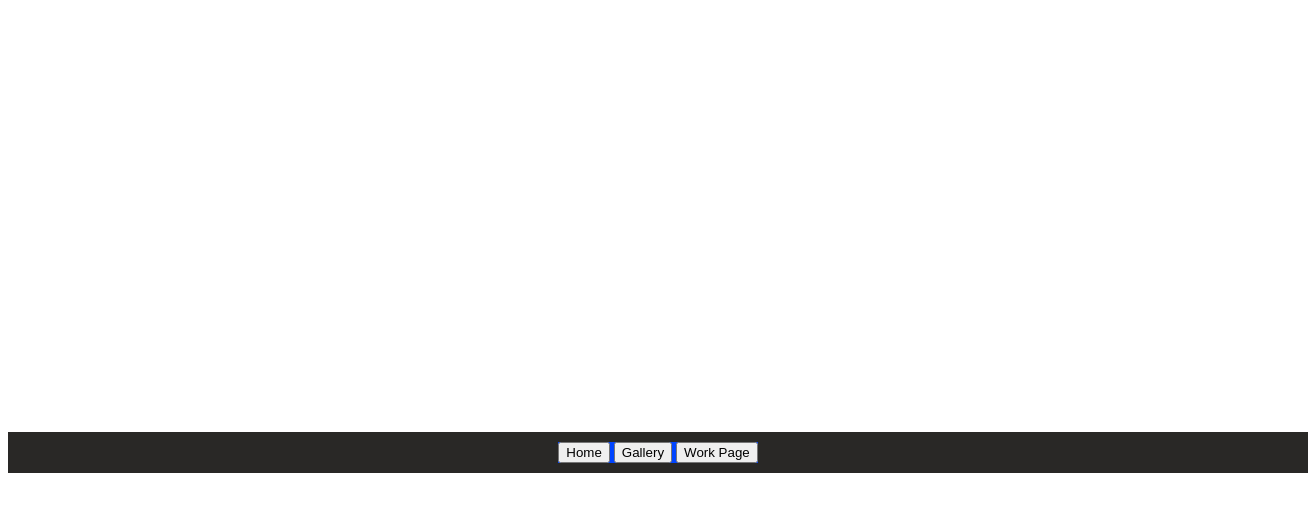
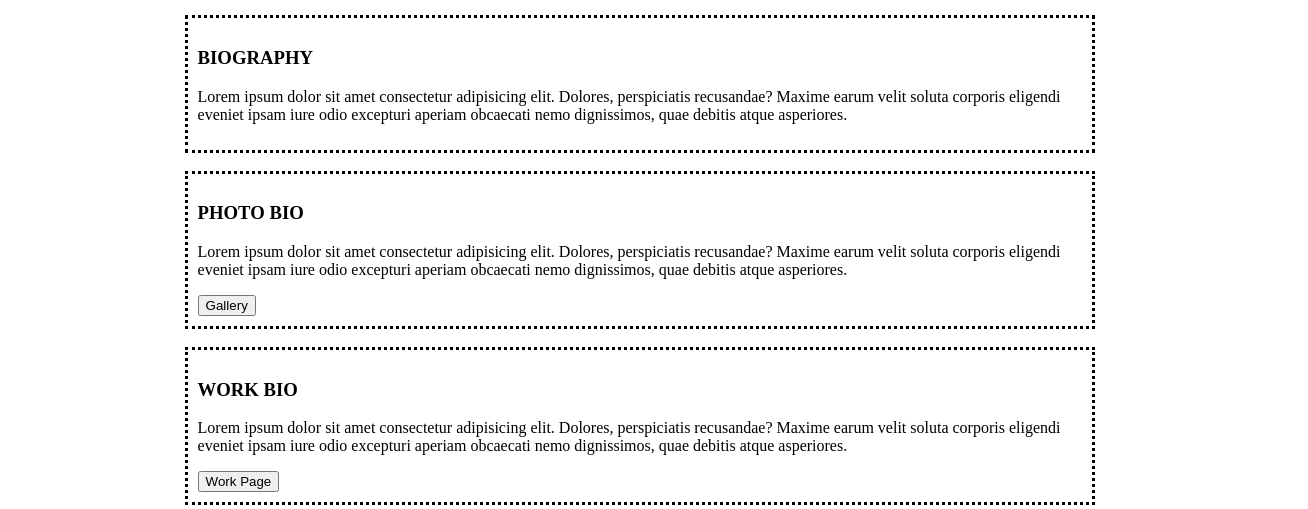
Before and after one commit to MaudielR/PersonalBio, a website: page index.html in a window 1280 px wide. Shown: the part 327-836 px from the top of the page, 1308 px wide, since content can reach past the window. Before the commit the page ends 800 px from the top, so only its background shows below. Drawn offline with Linux system fonts and the light colour scheme.

Commit message:
New tables
Added new tables and placed the footer below where it belongs

```diff
--- a/index.html
+++ b/index.html
@@ -8,6 +8,7 @@
     <title>Persoanl Bio Home page</title>
   </head>
   <body>
+    <div id="mainContainer">
     <!--main holds the topnavbar with links to other pages and links to social media-->
       <main>
         <div class="topbar">
@@ -43,8 +44,39 @@
             </div>
           </div>
       </div>
+      </br>
+      <!--Main Bio-->
+      <div id = "mainBio">
+        <h3>BIOGRAPHY</h3>
+        <p>Lorem ipsum dolor sit amet consectetur adipisicing elit.
+          Dolores, perspiciatis recusandae? Maxime earum velit soluta corporis
+          eligendi eveniet ipsam iure odio excepturi aperiam obcaecati nemo dignissimos,
+          quae debitis atque asperiores.</p>
+      </div>
+      </br>
+      <div id = "photoBio">
+        <h3>PHOTO BIO</h3>
+        <p>Lorem ipsum dolor sit amet consectetur adipisicing elit.
+          Dolores, perspiciatis recusandae? Maxime earum velit soluta corporis
+          eligendi eveniet ipsam iure odio excepturi aperiam obcaecati nemo dignissimos,
+          quae debitis atque asperiores.</p>
+          <button id="photoBioLink" hreff="sdff">Gallery</button>
+      </div>
+      </br>
+      <div id = "workBio">
+
+        <h3>WORK BIO</h3>
+
+        <p>Lorem ipsum dolor sit amet consectetur adipisicing elit.
+          Dolores, perspiciatis recusandae? Maxime earum velit soluta corporis
+          eligendi eveniet ipsam iure odio excepturi aperiam obcaecati nemo dignissimos,
+          quae debitis atque asperiores.</p>
+          <button id="workBioLink" hreff="sdff">Work Page</button>
+      </div>
+      </br>
+
       <!--Footer holds links to the connected pages and contact information-->
-  </br><footer>
+    <footer>
       <!-- first rown contains links to home, gallery and workpage-->
       <div id ="footerLink">
         <button  hreff="sdfs">Home</button>
@@ -56,5 +88,6 @@
         <a></a>
       </div>
     </footer>
+    </div>
   </body>
 </html>
--- a/personalBio.css
+++ b/personalBio.css
@@ -1,3 +1,13 @@
+body {
+  height: 100%;
+  position: relative;
+}
+
+/*Main containere*/
+#mainContainer {
+  padding-bottom: 100px;
+}
+
 /*Navigation bar properties*/
 main {
   width: 100%;
@@ -40,14 +50,32 @@ main {
   padding: 10px;
 }
 
+#mainBio {
+  margin: auto;
+  border-style: dotted;
+  width: 70%;
+  padding: 10px;
+}
+#photoBio {
+  margin: auto;
+  border-style: dotted;
+  width: 70%;
+  padding: 10px;
+}
+#workBio {
+  margin: auto;
+  border-style: dotted;
+  width: 70%;
+  padding: 10px;
+}
 /**/
-
 footer {
-  margin: auto;
   width: 100%;
-  padding: 10px;
+  bottom: 0;
+  height: 100px;
   background-color: rgb(41, 40, 38);
   position: absolute;
+
   bottom: 0;
   display: flex;
   align-items: center;
@@ -57,6 +85,3 @@ footer {
 #footerLink {
   background-color: rgb(0, 68, 255);
 }
-button > #footerLink {
-  float: right;
-}
```
Lines whose indentation alone changed are shown as unchanged.
